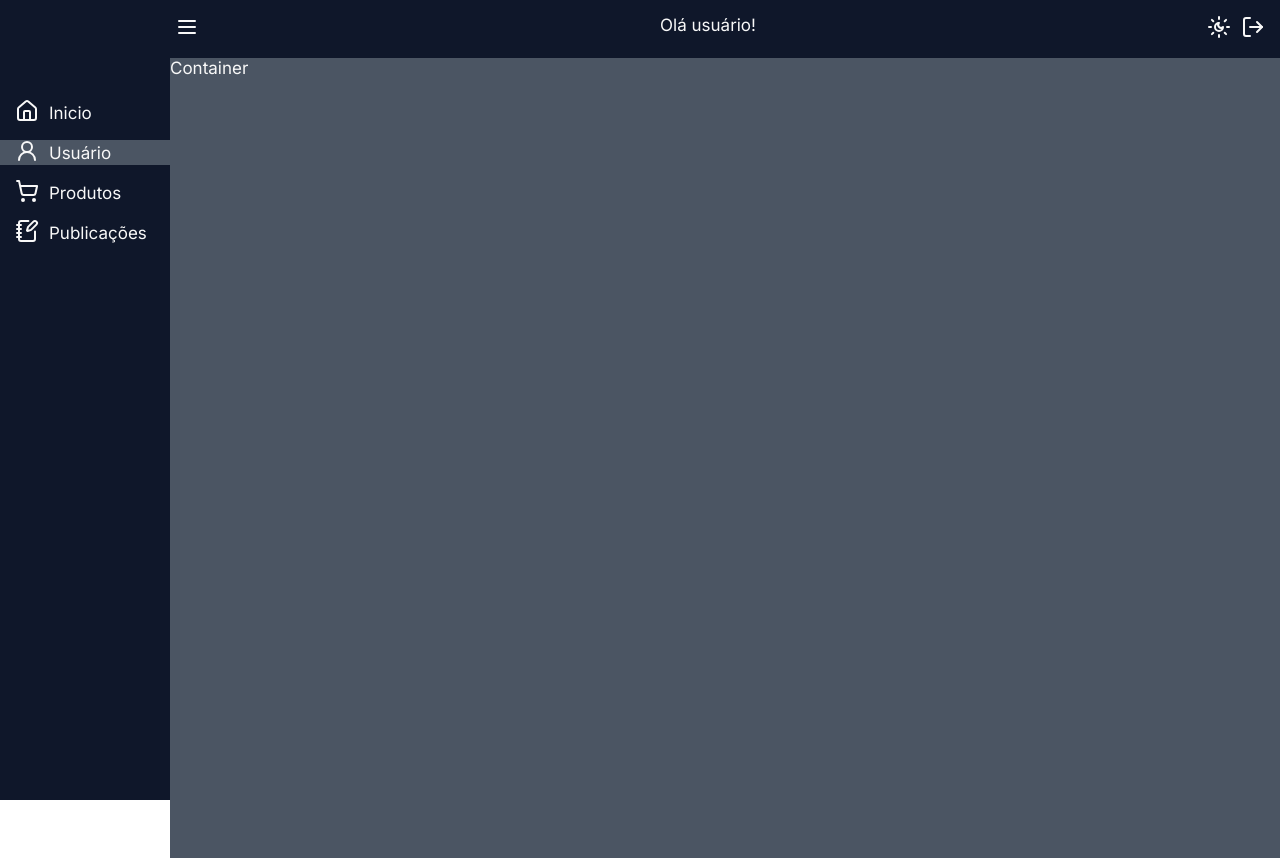
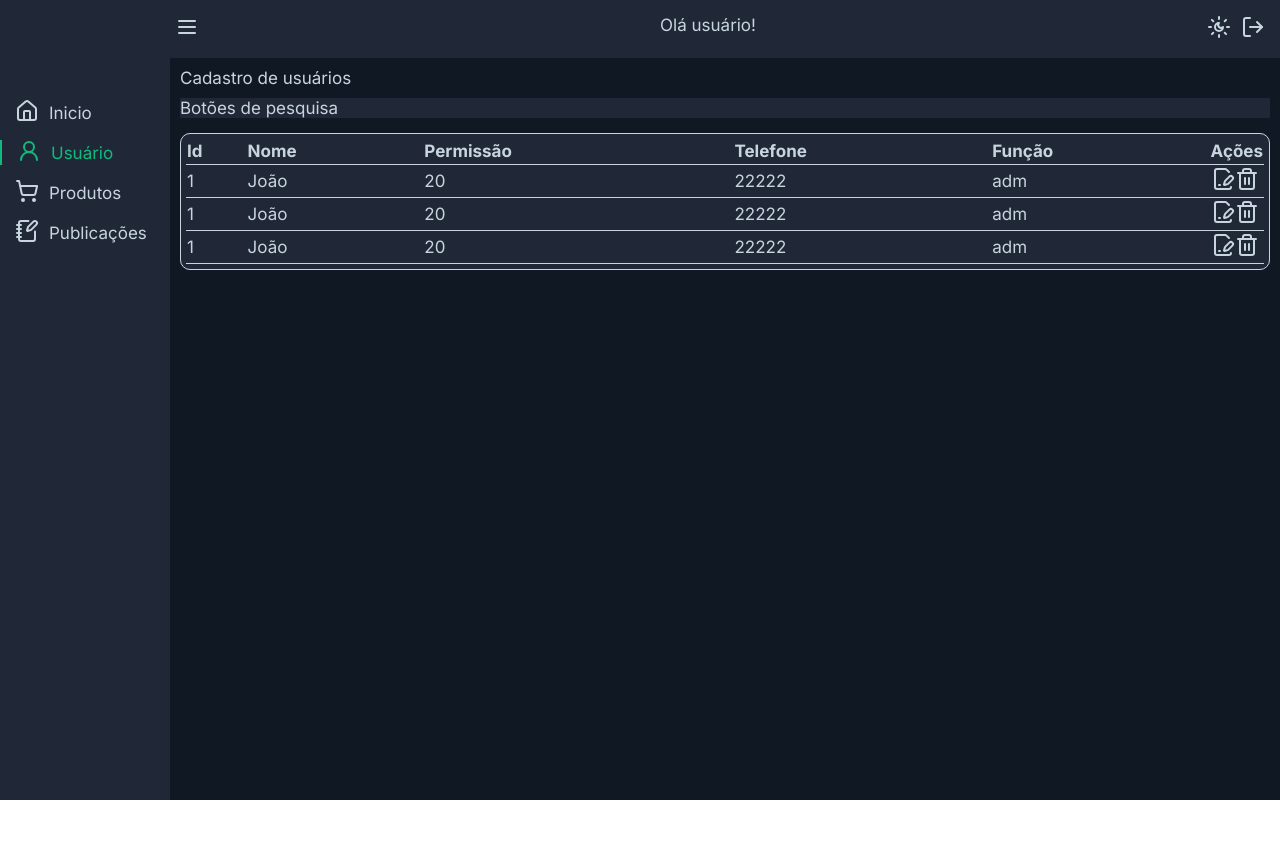
Before and after one commit to RenatoDardengo/admin-NextJS, a Next.js app: page /admin/home in a window 1280 px wide. Both pictures are taken after a click on the element "Usuário". After the commit the page ends 800 px from the top, so only its background shows below. Built offline with nearby package versions, Linux system fonts and the light colour scheme.

Commit message:
Iniciado implementação componente User. Iniciado a implementação da tabela para exibir usuários

```diff
--- a/src/app/(private)/admin/home/page.module.css
+++ b/src/app/(private)/admin/home/page.module.css
@@ -3,6 +3,7 @@
     grid-template-areas: "sidebar navbar" "sidebar content";
     grid-template-columns: auto 1fr;
     grid-template-rows: auto 1fr;
+    height: 100vh;
 
 }
 
@@ -10,7 +11,7 @@
     grid-area: content;
     background-color: var(--color-secondary-private);
     color: var(--color-text);
-    height: 100vh;
+    height: 100%;
 }
 
 @media (max-width: 800px) {
--- a/src/app/(private)/admin/home/page.tsx
+++ b/src/app/(private)/admin/home/page.tsx
@@ -3,13 +3,15 @@ import React, {useState, useEffect} from 'react';
 import Navbar from '@/components/dashboard/Navbar';
 import Sidebar from '@/components/dashboard/Sidebar';
 import style from './page.module.css';
+import Users from '@/components/users';
 interface ThemeState {
     lightMode: boolean;
   }
 
 export default function Home() {
+  const localStorageKey = 'lightMode';
+  const [selectedComponent, setSelectedComponent] = useState<React.ReactNode | null>(null);
   const [collapse, setCollapse] = useState(true);
-    const localStorageKey = 'lightMode';
     const [lightMode, setLightMode] = useState<boolean>(() => {
         if (typeof window !== 'undefined') {
           const storedValue = localStorage.getItem(localStorageKey);
@@ -30,11 +32,22 @@ export default function Home() {
         setCollapse(!collapse);
     };
 
+    const handleMenuItemClick = (menuItem: string) => {
+      switch (menuItem) {
+          case 'users':
+              setSelectedComponent(<Users/>);
+              break;
+          default:
+              setSelectedComponent(null);
+              break;
+      }
+  };
+
   return (
     <span className={`${style.container} ${lightMode ? 'light_mode' : 'dark_mode'}`}>
         <Navbar toggleLightMode={toggleLightMode} lightMode={lightMode} onCollapse={handleCollapse}/>
-        <Sidebar collapsed={collapse}/>
-        <div className={style.content}> Container</div>
+        <Sidebar collapsed={collapse} onItemClick={handleMenuItemClick}/>
+        <div className={style.content}> {selectedComponent}</div>
     </span>
 
 
--- a/src/app/globals.css
+++ b/src/app/globals.css
@@ -3,15 +3,18 @@ body {
     font-size: 17px;
 }
 :root{
-    --color-primary-private:rgb(15, 23, 42);
-    --color-secondary-private:rgb(75 85 99);
+   --color-primary-private:rgb(32,40,55);
+   --color-secondary-private:rgb(16, 24, 36);
+   --color-gren-1-private:rgb(16,186,127);
+    --color-secondary-slate1:#bec6cf;
     --color-primary-public: #E23030;
-    --color-text:#F8F8F8;
+    --color-text:rgb(199,213,222);
 }
 
 .light_mode{
-    --color-primary-private:rgb(161,161,170);
-    --color-secondary-private:rgb(241 245 249);
+    --color-primary-private: rgb(203 213 225);
+    --color-secondary-private:#F0F5F9;
+    --color-gren-1-private:#3498DB;
     --color-primary-public: #E23030;
-    --color-text:rgb(24,24,27);
+    --color-text:#333333;
 }
--- a/src/components/dashboard/Sidebar.tsx
+++ b/src/components/dashboard/Sidebar.tsx
@@ -4,11 +4,12 @@ import style from './style.module.css';
 import { Home, UserRound, ShoppingCart, NotebookPen } from 'lucide-react';
 import { SidbarProps } from '@/types';
 
-export default function Sidebar({ collapsed }: SidbarProps) {
+export default function Sidebar({ collapsed, onItemClick }: SidbarProps) {
   const [selectedItem, setSelectedItem] = useState('');
 
   const handleItemClick = (itemName:string) => {
     setSelectedItem(itemName);
+    onItemClick(itemName);
   };
 
   return (
@@ -20,7 +21,7 @@ export default function Sidebar({ collapsed }: SidbarProps) {
           <span className={ style.menu_item_text}> Inicio</span>
 
         </div>
-        <div className={`${style.menu_item} ${selectedItem === 'usuario' ? style.selected_item : ''}`} onClick={() => handleItemClick('usuario')}>
+        <div className={`${style.menu_item} ${selectedItem === 'users' ? style.selected_item : ''}`} onClick={() => handleItemClick('users')}>
           <div><UserRound /></div>
           <span className={ style.menu_item_text }> Usuário</span>
 
--- a/src/components/dashboard/style.module.css
+++ b/src/components/dashboard/style.module.css
@@ -42,8 +42,10 @@
 }
 .selected_item  {
 
-    background-color: var(--color-secondary-private); /* Example suggestion */
+    color:var(--color-gren-1-private);; /* Example suggestion */
+    border-left: 2px solid var(--color-gren-1-private);
   }
+
 .menu_item:hover{
     background-color:var(--color-secondary-private);
     cursor: pointer;
@@ -97,8 +99,18 @@
     }
     .menu_item{
         padding: 5px 15px;
+        border-left: none;
+        border-radius: 20px;
+    }
+    .selected_item  {
 
-        border-radius: 20px;
+        background-color:var(--color-gren-1-private);; /* Example suggestion */
+        color: var(--color-text);
+
+      }
+      .menu_item:hover{
+        background-color:var(--color-gren-1-private);
+
     }
 
 
--- /dev/null
+++ b/src/components/users/index.tsx
@@ -0,0 +1,74 @@
+import React from 'react';
+import style from './style.module.css';
+import { Trash2,FilePenLine } from 'lucide-react';
+interface user {
+    id:number;
+    name: string;
+    level: number;
+    phoneNumber:number;
+    jobTitle:string
+
+  }
+
+export default function Users() {
+    var userss:user[] = new Array(
+        {id:1, name: "João", level: 20, phoneNumber:22222, jobTitle:"adm" },
+        {id:1, name: "João", level: 20, phoneNumber:22222, jobTitle:"adm" },
+        {id:1, name: "João", level: 20, phoneNumber:22222, jobTitle:"adm" },
+
+      );
+  return (
+    <section className={style.container}>
+        <span> Cadastro de usuários</span>
+        <span>
+            <div className={style.section_options}> Botões de pesquisa</div>
+            <div className={style.section_table}>
+            <div className={style.table_container}>
+                <table className={style.table}>
+                    <thead className={style.thead}>
+                        <tr>
+                            <th>Id</th>
+                            <th>Nome</th>
+                            <th className={style.th_hide}>Permissão</th>
+                            <th>Telefone</th>
+                            <th className={style.th_hide}>Função</th>
+                            <th>Ações</th>
+                        </tr>
+                    </thead>
+                    <tbody>{userss!=null ? (
+                        userss.map((user, idx) =>
+                            <tr key={idx}>
+                                <td>
+                                    {user.id}
+                                </td>
+                                <td>
+                                    {user.name}
+                                </td>
+                                <td className={style.th_hide}>
+                                    {user.level}
+                                </td>
+                                <td >
+                                    {user.phoneNumber}
+                                </td>
+                                <td className={style.th_hide}>
+                                    {user.jobTitle}
+                                </td>
+                                <td className={`${style.table_img} ${style.last_column}`} >
+                                    <FilePenLine/>
+                                    <Trash2/>
+                                </td>
+                            </tr>)) : (<tr>
+                                <td colSpan={6}>Nenhum usuário encontrado!</td>
+                            </tr>)}
+
+
+                    </tbody>
+                </table>
+            </div>
+            </div>
+        </span>
+
+    </section>
+
+  )
+}
--- /dev/null
+++ b/src/components/users/style.module.css
@@ -0,0 +1,60 @@
+.container{
+    padding: 10px;
+}
+
+.section_options{
+    background-color: var(--color-primary-private);
+    margin-top: 10px;
+}
+
+.section_table{
+    background-color: var(--color-primary-private);
+    margin-top: 15px;
+    border-radius: 10px;
+
+
+}
+.table{
+    display: table;
+        border-collapse: collapse;
+        border-spacing: 2px;
+        border-color: var(--color-text);
+        width: 100%;
+}
+.table_container {
+    border: 1px solid var(--color-text);
+    border-radius: 10px;
+    margin-top: 5px;
+    padding: 5px;
+    overflow-x: auto;
+
+}
+
+.table_img:hover {
+
+cursor: pointer;
+
+
+}
+.last_column{
+    width: 10px;
+    text-align: justify;
+}
+.thead {
+    height: 25px;
+    text-align:left;
+}
+
+
+.table tr {
+    border-bottom: 1px solid var(--color-text);
+
+}
+
+.table td {
+    height: 30px;
+}
+
+.table td:last-child {
+    width: 10px;
+}
--- a/src/types/index.tsx
+++ b/src/types/index.tsx
@@ -1,5 +1,6 @@
 export type SidbarProps={
     collapsed: boolean;
+    onItemClick: (menuItem: string) => void;
   }
 
   export type  NavbarProps ={
```
